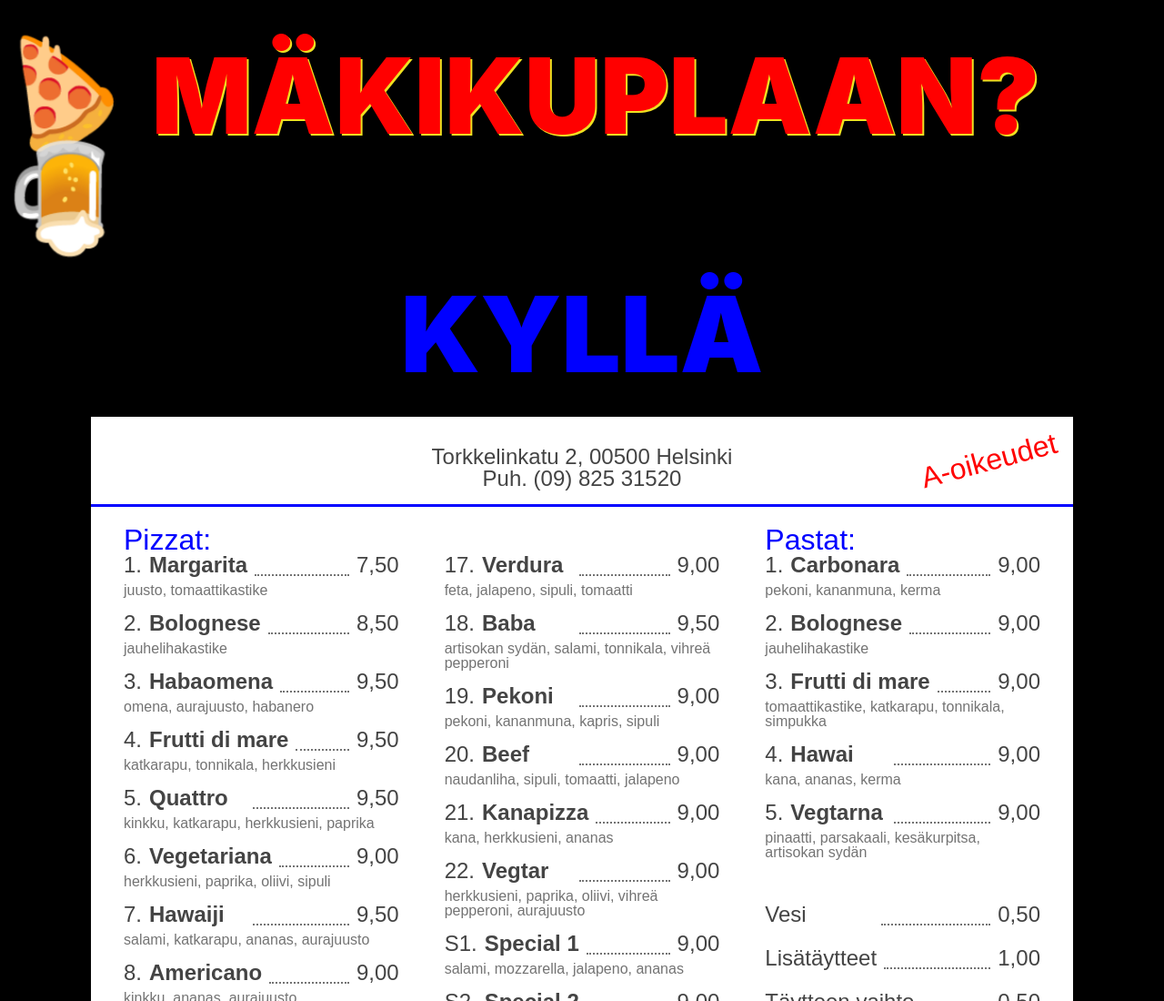
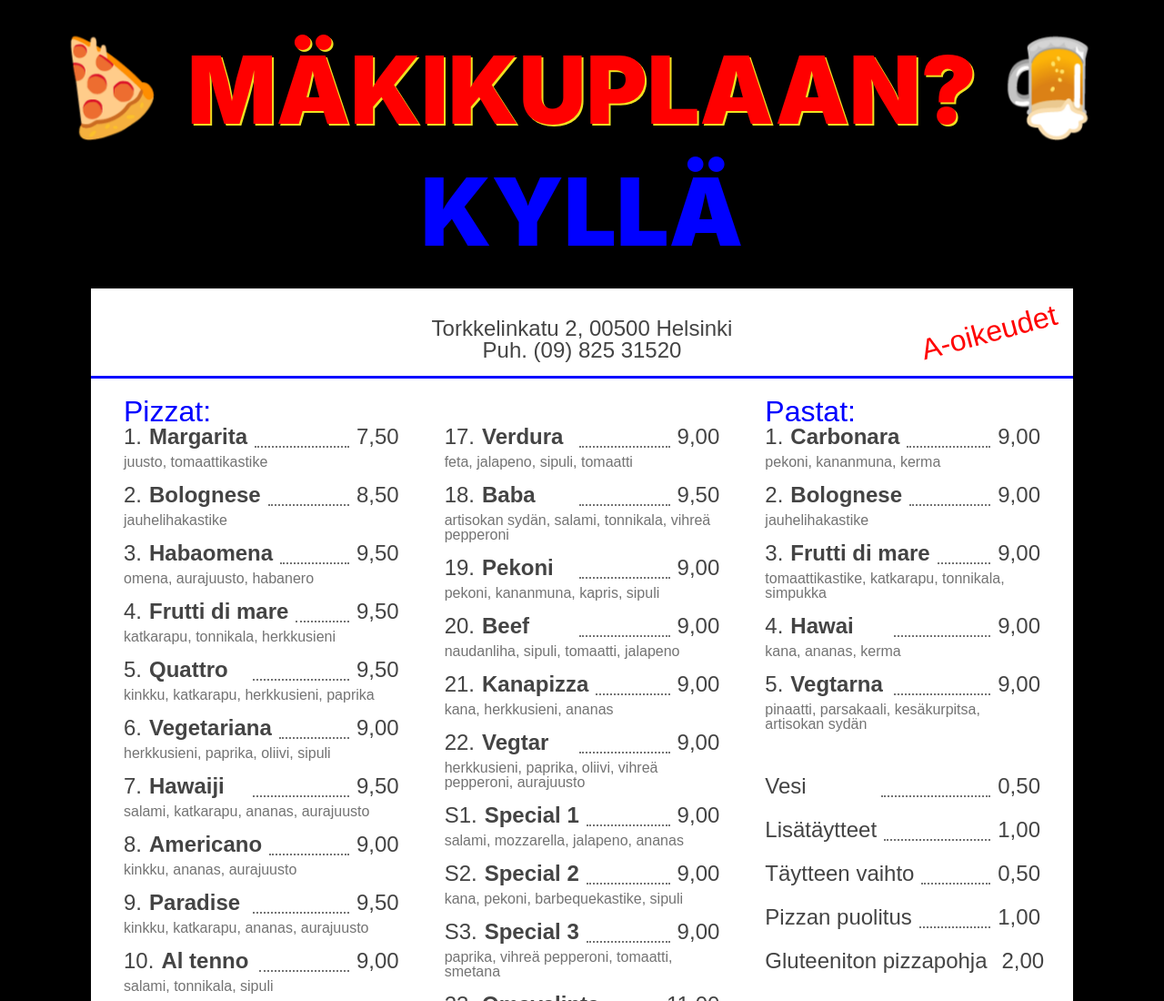
Before and after one commit to petetnt/makikupla-life, a Gatsby site: page / in a window 1280 px wide. Shown: the top 1100 px of the page at 91% size. Built offline with nearby package versions, Linux system fonts and the light colour scheme; Gatsby itself is replaced by a stand-in of ours.

Commit message:
Update index.js

```diff
--- a/src/pages/index.js
+++ b/src/pages/index.js
@@ -51,7 +51,7 @@
 
 const Title = styled.h1`
   margin-top: 3rem;
-  font-size: 9vw;
+  font-size: 8vw;
   color: red;
   text-transform: uppercase;
   font-weight: 900;
@@ -60,7 +60,7 @@
 const Answer = styled.span`
   padding-top: 2rem;
   color: blue;
-  font-size: 9vw;
+  font-size: 8vw;
   text-transform: uppercase;
   font-weight: 900;
   padding-bottom: 2rem;
```
